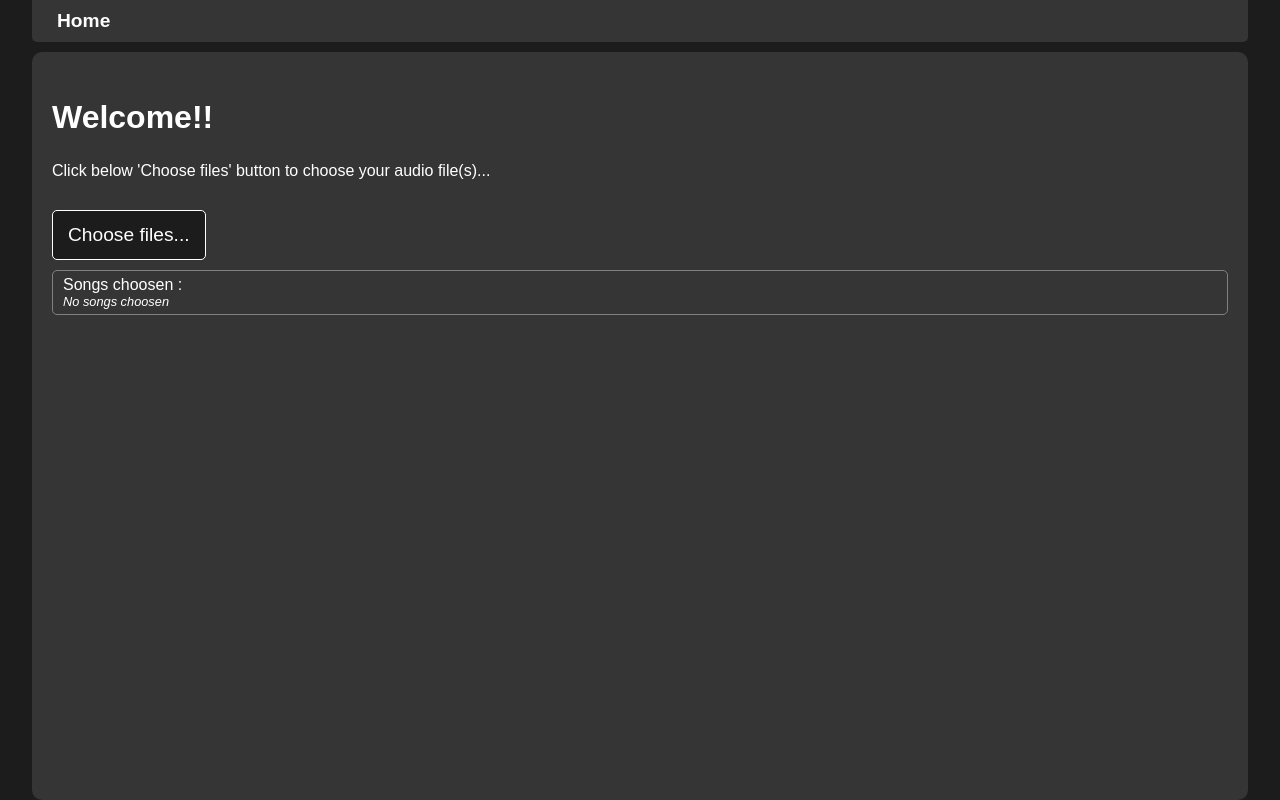
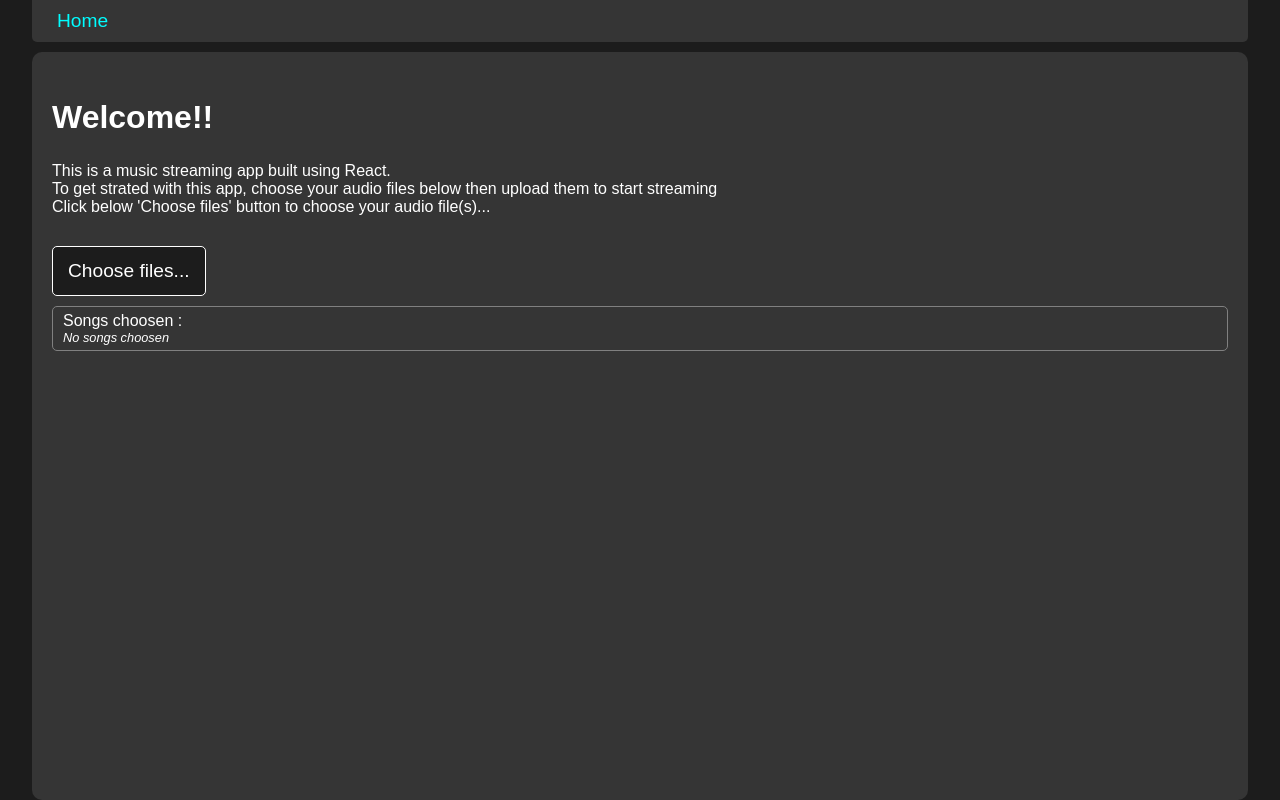
Before and after one commit to aakashdinkarh/music-player-project, a React (Create React App) app: page / in a window 1280 px wide. Built offline with nearby package versions, Linux system fonts and the light colour scheme.

Commit message:
final deploy

```diff
--- a/src/Components/Breadcrumb/Breadcrumb.js
+++ b/src/Components/Breadcrumb/Breadcrumb.js
@@ -15,8 +15,8 @@ const Breadcrumb = ({ breadcrumb_el }) => (
           <span>/</span>
         </span>
       ) : (
-        <span key={ind}>
-          <b>{key}</b>
+        <span style={{ color: "var(--skyBlue)" }} key={ind}>
+          {key}
         </span>
       )
     )}
--- a/src/Components/Player/Player.styles.js
+++ b/src/Components/Player/Player.styles.js
@@ -15,6 +15,7 @@ export const AudioContent = styled.div`
     overflow: auto;
     height: 50%;
     max-height: 500px;
+    min-height: 300px;
     position: relative;
 
     .currentSong {
@@ -22,6 +23,13 @@ export const AudioContent = styled.div`
       position: absolute;
       left: 50%;
       bottom: 0px;
+      margin: 0;
+      padding: 5px 10px;
+      width: 100%;
+      overflow: hidden;
+      white-space: nowrap;
+      text-overflow: ellipsis;
+      max-width: 620px;
     }
   }
 `;
--- a/src/Components/Upload/Upload.js
+++ b/src/Components/Upload/Upload.js
@@ -45,7 +45,13 @@ const Upload = ({ audioInfo, setAudioInfo, setAudioSrcs }) => {
       <Breadcrumb breadcrumb_el={breadcrumb_el} />
       <Content>
         <h2>Welcome!!</h2>
-        <p>Click below 'Choose files' button to choose your audio file(s)...</p>
+        <p>
+          This is a music streaming app built using React. <br />
+          To get strated with this app, choose your audio files below then
+          upload them to start streaming
+          <br />
+          Click below 'Choose files' button to choose your audio file(s)...
+        </p>
         <div className="audioInput">
           <Label>
             <Input
```
